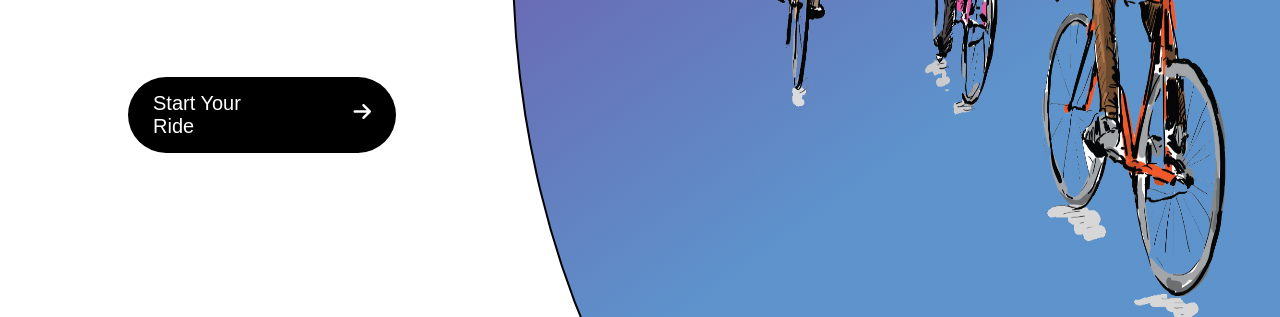
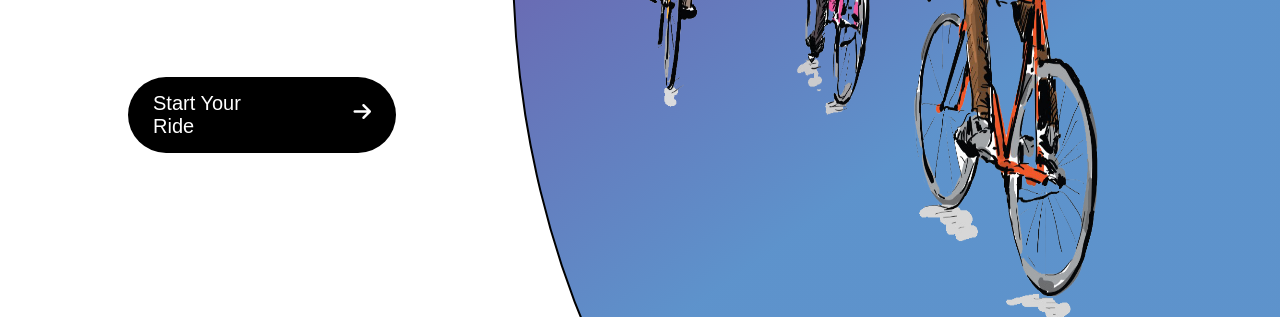
Before and after one commit to anishyadavv/PedalPe, a plain HTML site: page index.html in a window 1280 px wide. Shown: the part 483-800 px from the top of the page. Drawn offline with Linux system fonts and the light colour scheme.

Commit message:
some minor changes

```diff
--- a/style.css
+++ b/style.css
@@ -62,6 +62,7 @@ nav{
     width: 60vw;
     height: 90vh;
     top:30%;
+    left: -10%;
 }
 .btn-start:hover{
     cursor: pointer;
@@ -87,7 +88,7 @@ nav{
     color: #646464;
     margin-top: -30px;
 }
-@media only screen and (max-width: 894px) {
+@media only screen and (max-width: 960px) {
     .navbar ul li{
         float:left;
         list-style: none;
```
